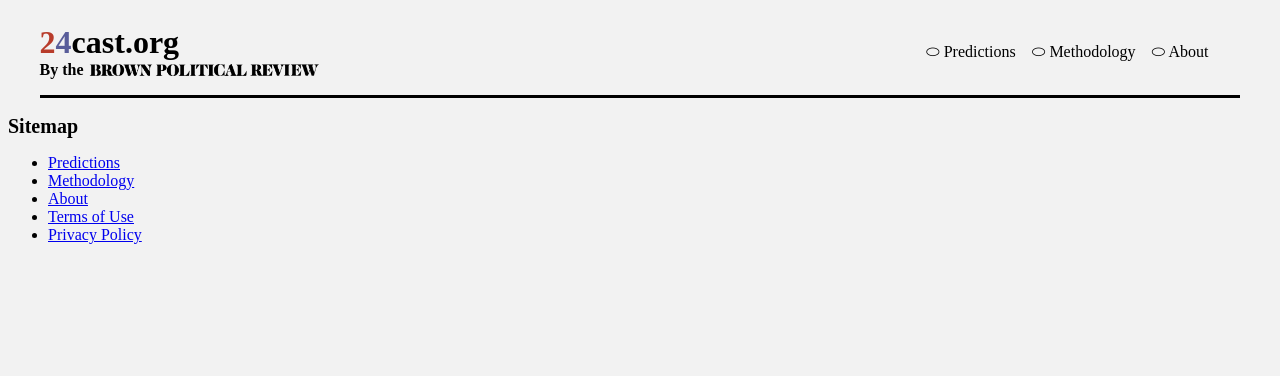
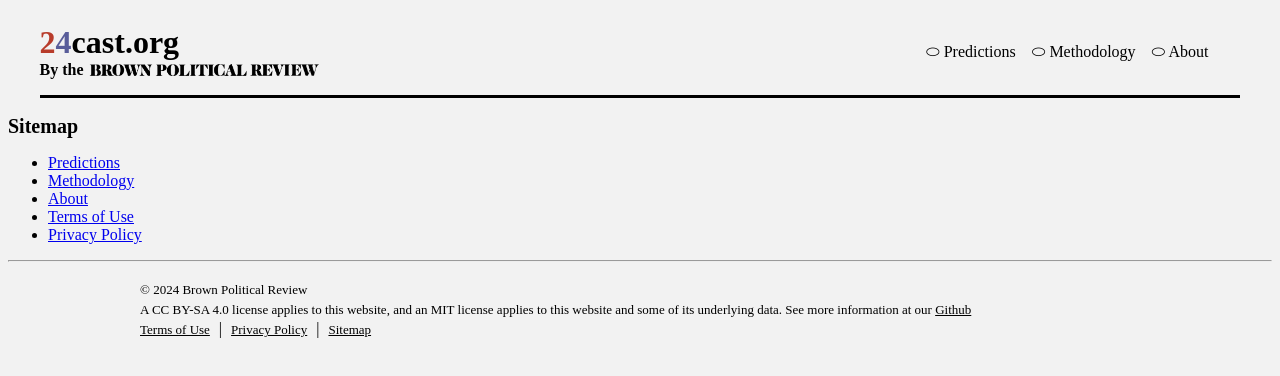
Before and after one commit to BPR-Data-Team/ElectionModel2024-site, a Next.js app: page /map in a window 1280 px wide. Shown: the top 376 px of the page. Built offline with nearby package versions, Linux system fonts and the light colour scheme; a web font is replaced by a local one.

Commit message:
moved footer out of main section

```diff
--- a/src/app/globals.css
+++ b/src/app/globals.css
@@ -100,3 +100,8 @@ header a {
   text-decoration: none;
   color: var(--main-text-color);
 }
+
+footer a {
+  text-decoration: none;
+  color: var(--main-text-color);
+}
--- a/src/app/layout.tsx
+++ b/src/app/layout.tsx
@@ -2,12 +2,14 @@ import type { Metadata } from "next";
 import { Inter } from "next/font/google";
 import "./globals.css";
 import Header from "@/components/Header";
+import Footer from "@/components/Footer";
 
 const inter = Inter({ subsets: ["latin"] });
 
 export const metadata: Metadata = {
-  title: '24cast.org by BPR',
-  description: "Innovative election predictions with in-depth explanations by the Brown Political Review.",
+  title: "24cast.org by BPR",
+  description:
+    "Innovative election predictions with in-depth explanations by the Brown Political Review.",
 };
 
 export default function RootLayout({
@@ -23,6 +25,7 @@ export default function RootLayout({
       <body className={inter.className}>
         <Header />
         <div className="content">{children}</div>
+        <Footer />
       </body>
     </html>
   );
--- a/src/app/page.tsx
+++ b/src/app/page.tsx
@@ -183,7 +183,6 @@ export default function Home(): JSX.Element {
       <SimulationsModule simulations={simulations} />
       <SHAPModule SHAPPredictions={SHAPFactors} />
       <KeyRacesModule />
-      <Footer />
     </main>
   );
 }
--- a/src/components/Footer.module.css
+++ b/src/components/Footer.module.css
@@ -1,11 +1,17 @@
-.footerText{
-    font-size: small;
+.footerContainer {
+  width: 95%;
+  max-width: 62.5rem;
+  margin: 1rem auto;
 }
-.linkText{
-    text-decoration: underline;
-    font-size: small;
-    margin-right: 5px;
+
+.footerText {
+  font-size: small;
 }
-.betweenText{
-    margin-right: 5px;
+.linkText {
+  text-decoration: underline;
+  font-size: small;
+  margin-right: 5px;
 }
+.betweenText {
+  margin-right: 5px;
+}
--- a/src/components/Footer.tsx
+++ b/src/components/Footer.tsx
@@ -1,15 +1,18 @@
 import styles from "./Footer.module.css";
 
 export default function Footer(): JSX.Element {
-    return (
-      <header>
-        <hr></hr>
+  return (
+    <footer>
+      <hr></hr>
+      <div className={styles.footerContainer}>
         <div>
           <a className={styles.footerText}>© 2024 Brown Political Review</a>
         </div>
         <div>
           <span className={styles.footerText}>
-            A CC BY-SA 4.0 license applies to this website, and an MIT license applies to this website and some of its underlying data. See more information at our
+            A CC BY-SA 4.0 license applies to this website, and an MIT license
+            applies to this website and some of its underlying data. See more
+            information at our
             <span> </span>
             <a
               className={styles.linkText}
@@ -22,12 +25,19 @@ export default function Footer(): JSX.Element {
         </div>
         <div>
           {/** TODO: Link to Terms of Use, Privacy Policy, and Sitemap when they are finished. */}
-          <a className={styles.linkText} href="/tos">Terms of Use</a>
+          <a className={styles.linkText} href="/tos">
+            Terms of Use
+          </a>
           <span className={styles.betweenText}> | </span>
-          <a className={styles.linkText} href="/privacy">Privacy Policy</a>
+          <a className={styles.linkText} href="/privacy">
+            Privacy Policy
+          </a>
           <span className={styles.betweenText}> | </span>
-          <a className={styles.linkText} href="/map">Sitemap</a>
+          <a className={styles.linkText} href="/map">
+            Sitemap
+          </a>
         </div>
-      </header>
-    );
+      </div>
+    </footer>
+  );
 }
```
